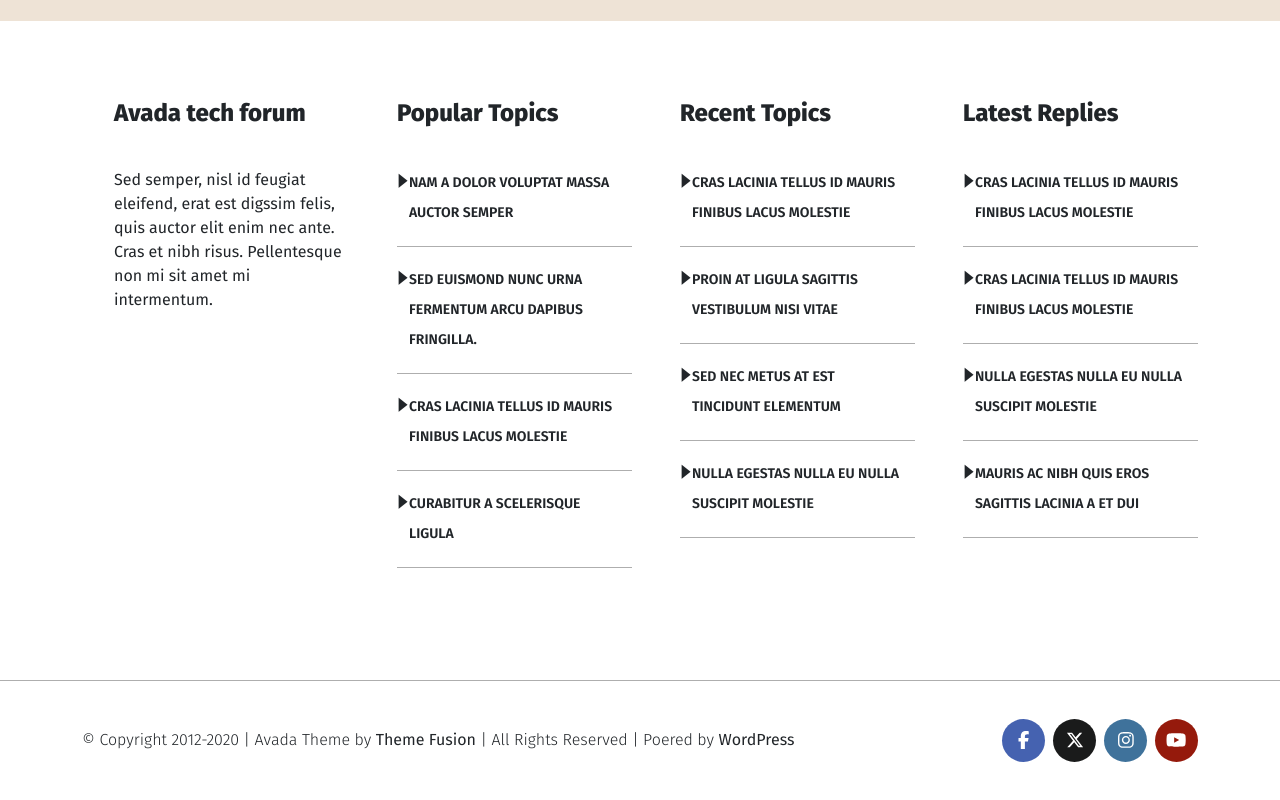
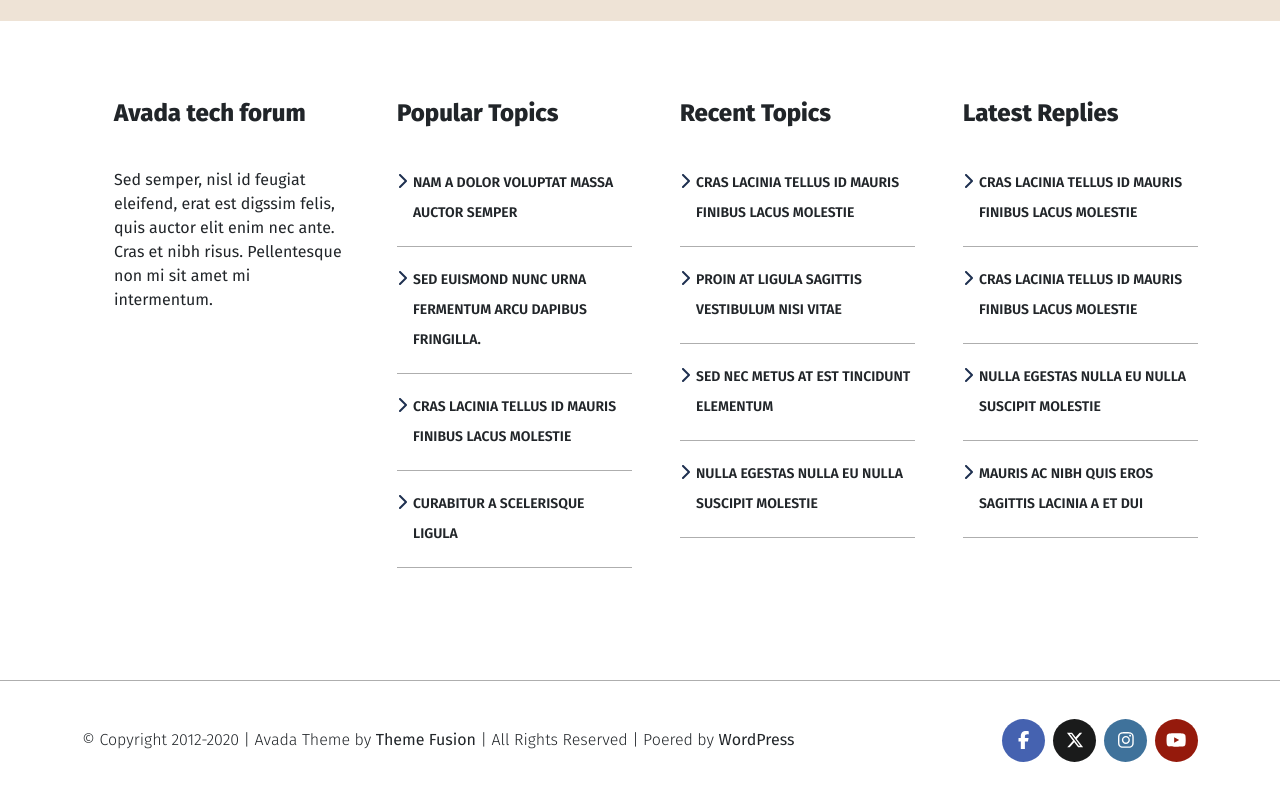
Before and after one commit to MassimoPeruga/proj-html-vuejs, a Vue app: page / in a window 1280 px wide. Shown: the part 6296-7096 px from the top of the page. Built offline with nearby package versions, Linux system fonts and the light colour scheme.

Commit message:
fix: topics icon

```diff
--- a/src/components/Footer/Topics.vue
+++ b/src/components/Footer/Topics.vue
@@ -112,17 +112,16 @@ section {
     }
 
     .ms_accordion {
-        padding: 0 12px;
+        padding-left: 16px;
         position: relative;
         border-bottom: 1px solid $silver-calice-color;
         padding-bottom: 18px;
         margin-bottom: 18px;
 
         &::before {
-            content: '🢒';
-            font-size: 32px;
+            content: url('../../assets/img/chevron-right-solid.svg');
             position: absolute;
-            top: -12px;
+            top: 4px;
             left: 0;
         }
 
```
Also changed, not shown: src/assets/img/chevron-right-solid.svg (added).
